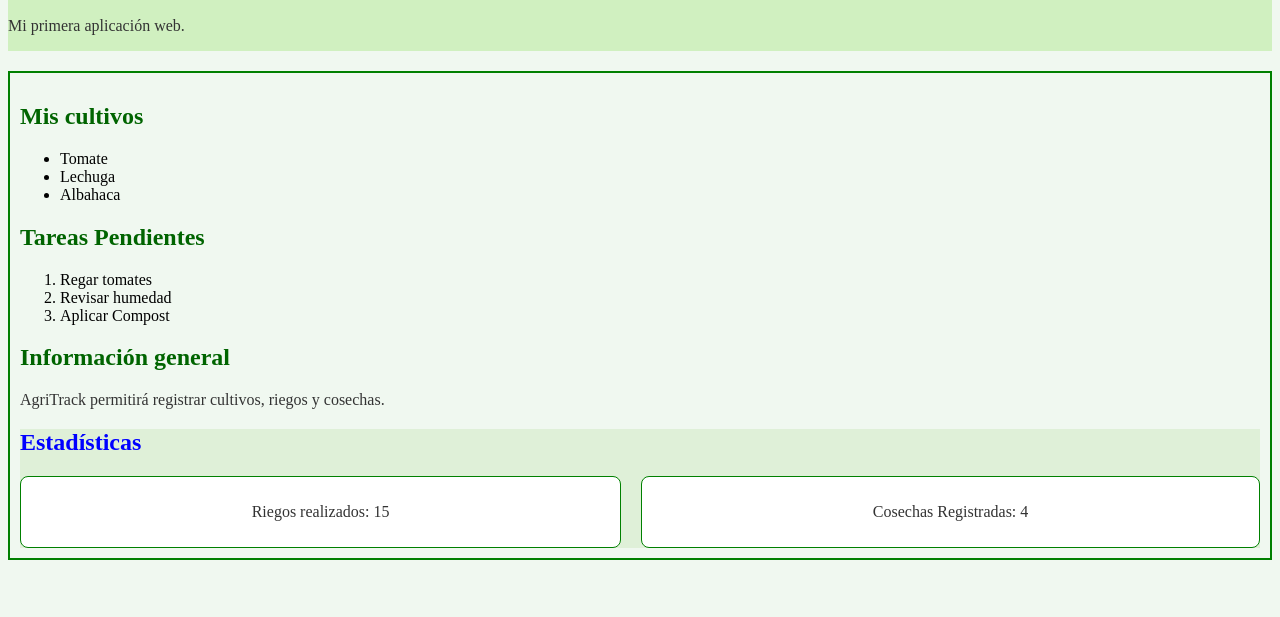
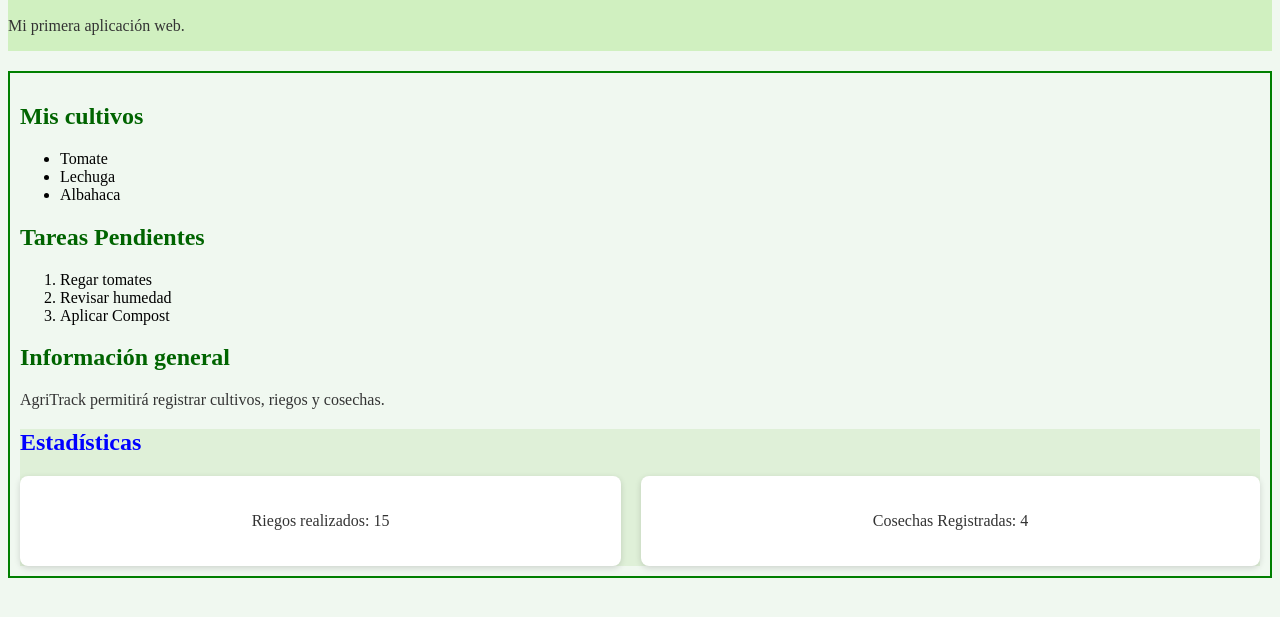
Before and after one commit to 03im84/front-end-classes, a plain HTML site: page index.html in a window 1280 px wide. Shown: the part 87-704 px from the top of the page. Drawn offline with Linux system fonts and the light colour scheme.

Commit message:
Actualizacion | styles.css | mejoras visuales para las tarjetas de estadisticas

```diff
--- a/styles.css
+++ b/styles.css
@@ -41,12 +41,16 @@ section{
 }
 
 .statistics-container div{
-	border: 1px solid green;
+	/*border: 1px solid green;*/
 	border-radius: 8px;
-	padding: 10px;
+
+	padding: 20px;
+
 	background-color: white;
 
 	flex-grow: 1;
+
+	box-shadow: 0px 2px 6px rgba(0, 0, 0, 0.15);
 
 	text-align: center;
 }
```
